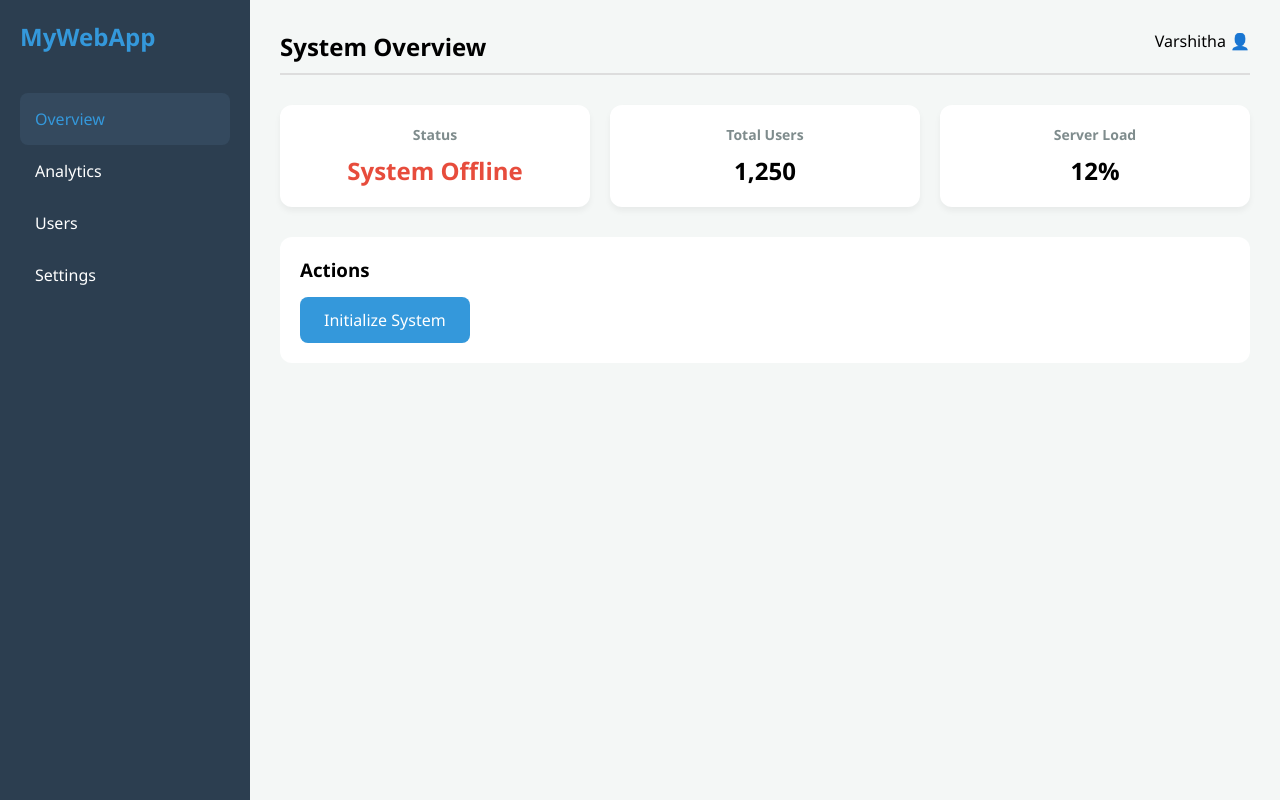
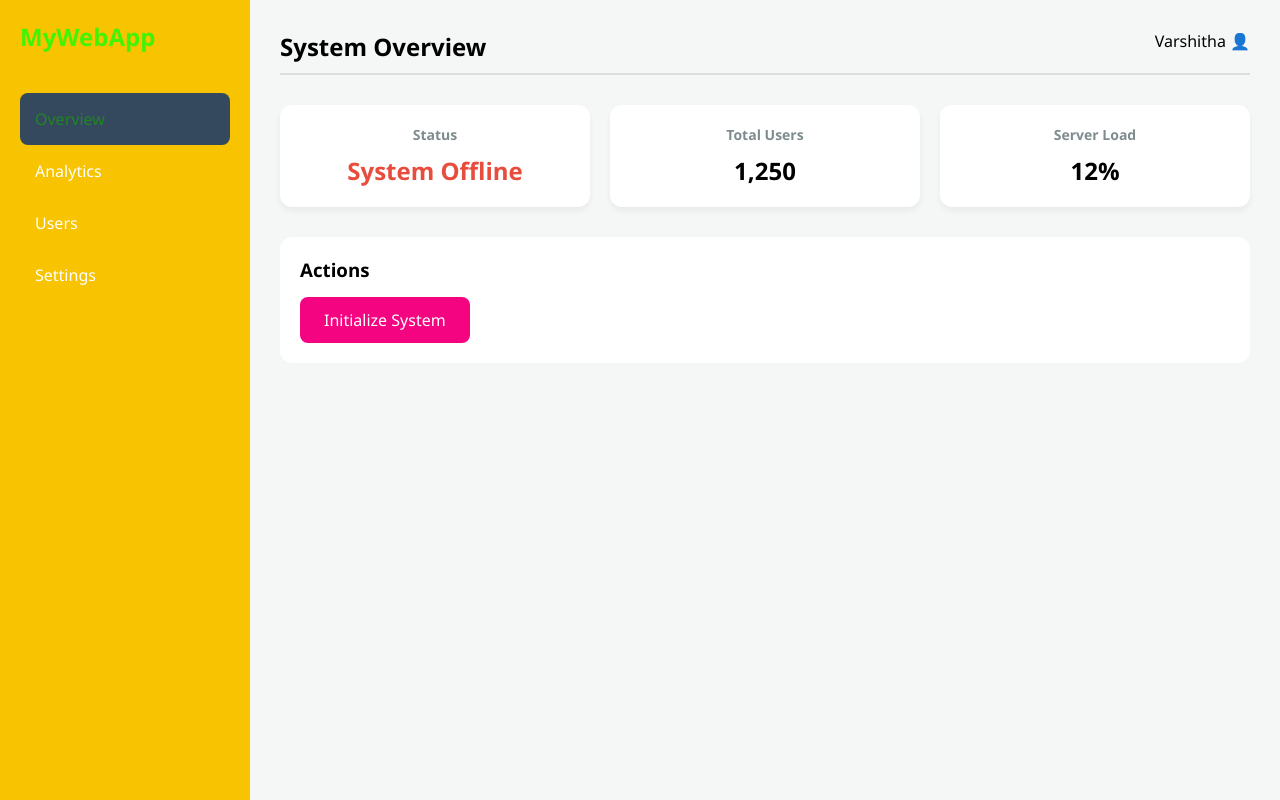
Before and after one commit to SriVarshitha7720/Render_devops_Project, a plain HTML site: page index.html in a window 1280 px wide. Drawn offline with Linux system fonts and the light colour scheme.

Commit message:
Updated website

```diff
--- a/style.css
+++ b/style.css
@@ -17,7 +17,7 @@ body {
 /* Sidebar Styles */
 .sidebar {
     width: 250px;
-    background-color: #2c3e50;
+    background-color: #f8c301;
     color: white;
     padding: 20px;
 }
@@ -26,7 +26,7 @@ body {
     font-size: 24px;
     font-weight: bold;
     margin-bottom: 40px;
-    color: #3498db;
+    color: #41f305;
 }
 
 .sidebar ul {
@@ -42,7 +42,7 @@ body {
 
 .sidebar li:hover, .sidebar li.active {
     background-color: #34495e;
-    color: #3498db;
+    color: #218523;
 }
 
 /* Main Content Styles */
@@ -97,7 +97,7 @@ header {
 }
 
 button {
-    background-color: #3498db;
+    background-color: #f50481;
     color: white;
     border: none;
     padding: 12px 24px;
@@ -109,6 +109,6 @@ button {
 }
 
 button:hover {
-    background-color: #2980b9;
+    background-color: #dc0ba8;
     transform: translateY(-2px);
 }
```
